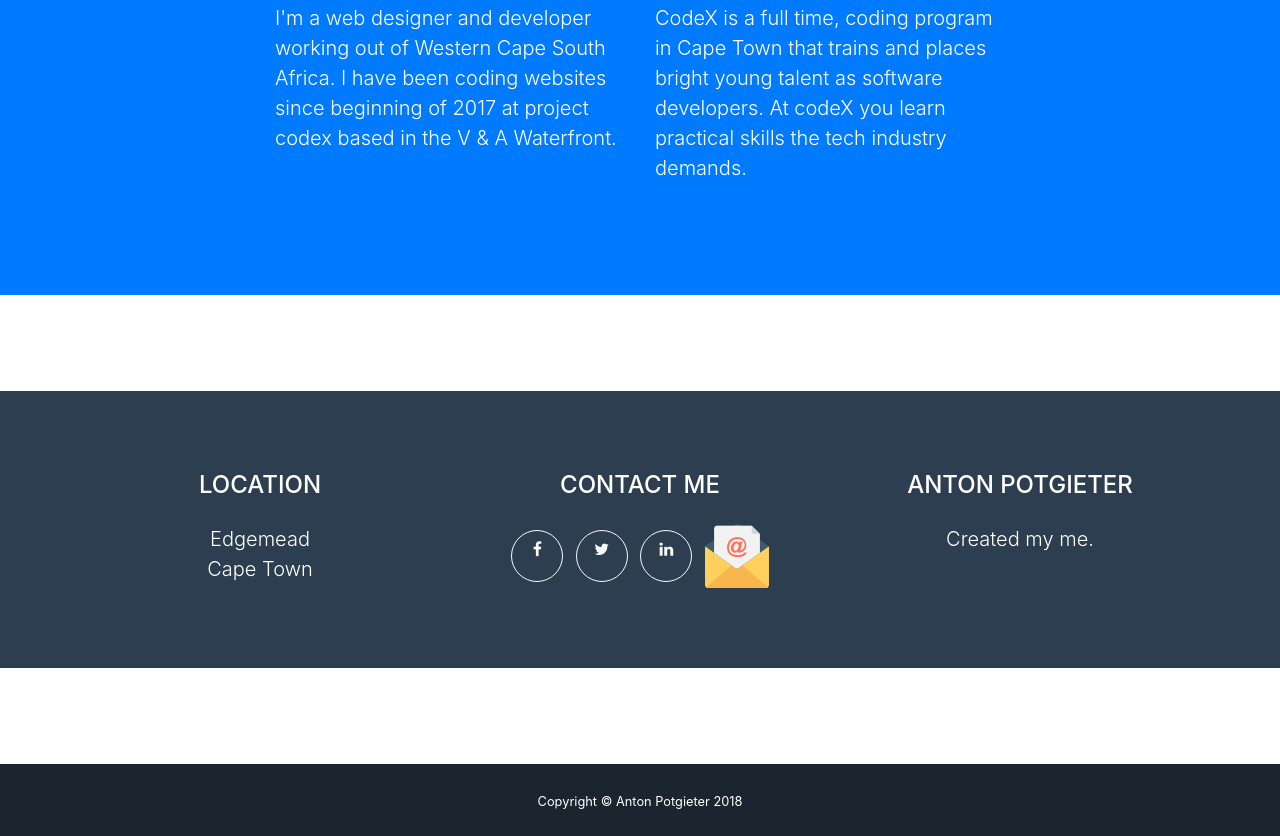
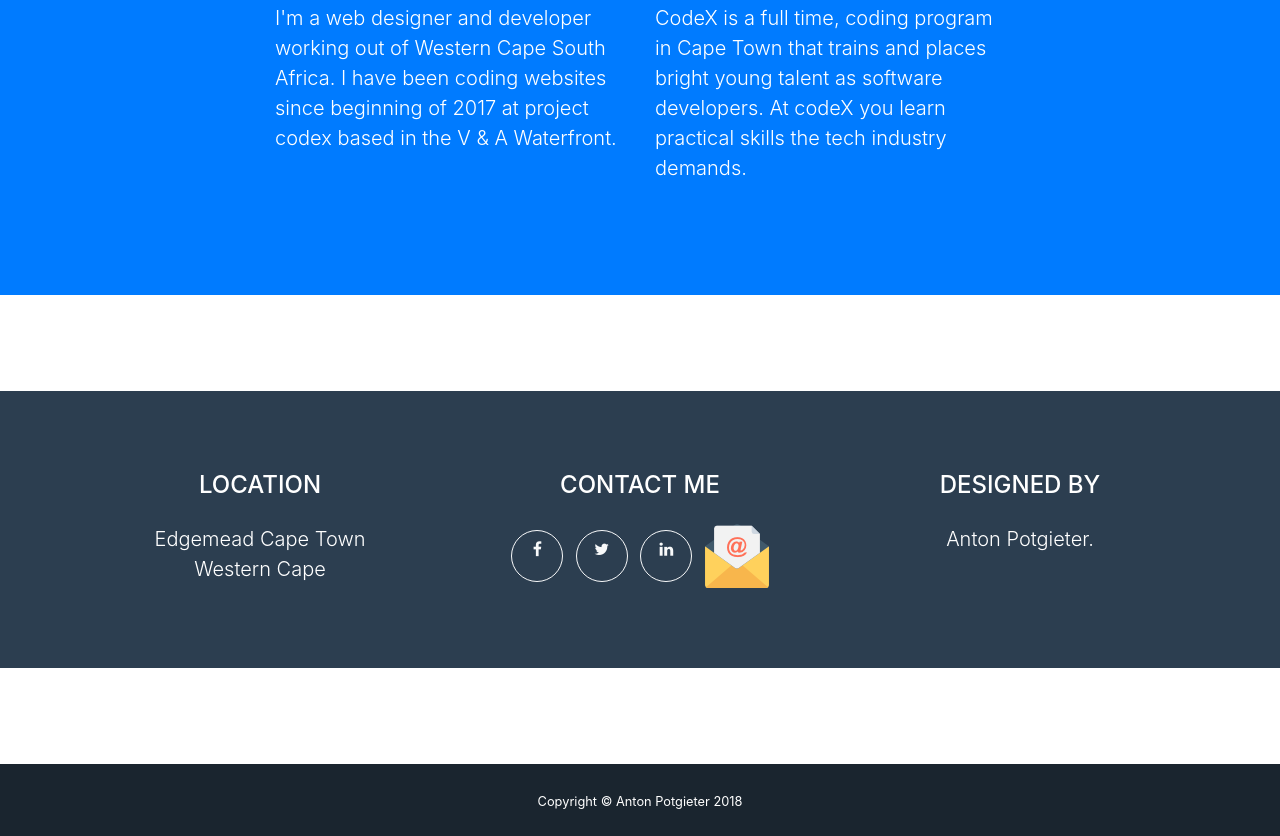
Before and after one commit to potman69/portfolioAnton, a website with bundled scripts: page index.html in a window 1280 px wide. Shown: the part 1848-2684 px from the top of the page. Built offline with nearby package versions, Linux system fonts and the light colour scheme.

Commit message:
change contact info

```diff
--- a/index.html
+++ b/index.html
@@ -159,8 +159,8 @@
         <div class="row">
           <div class="col-md-4 mb-5 mb-lg-0">
             <h4 class="text-uppercase mb-4">Location</h4>
-            <p class="lead mb-0">Edgemead
-              <br>Cape Town</p>
+            <p class="lead mb-0">Edgemead Cape Town
+              <br>Western Cape</p>
           </div>
           <div class="col-md-4 mb-5 mb-lg-0">
             <h4 class="text-uppercase mb-4">Contact Me</h4>
@@ -194,8 +194,8 @@
             </ul>
           </div>
           <div class="col-md-4">
-            <h4 class="text-uppercase mb-4">Anton Potgieter</h4>
-            <p class="lead mb-0">Created my me.</p>
+            <h4 class="text-uppercase mb-4">Designed by</h4>
+            <p class="lead mb-0">Anton Potgieter.</p>
           </div>
         </div>
       </div>
```
